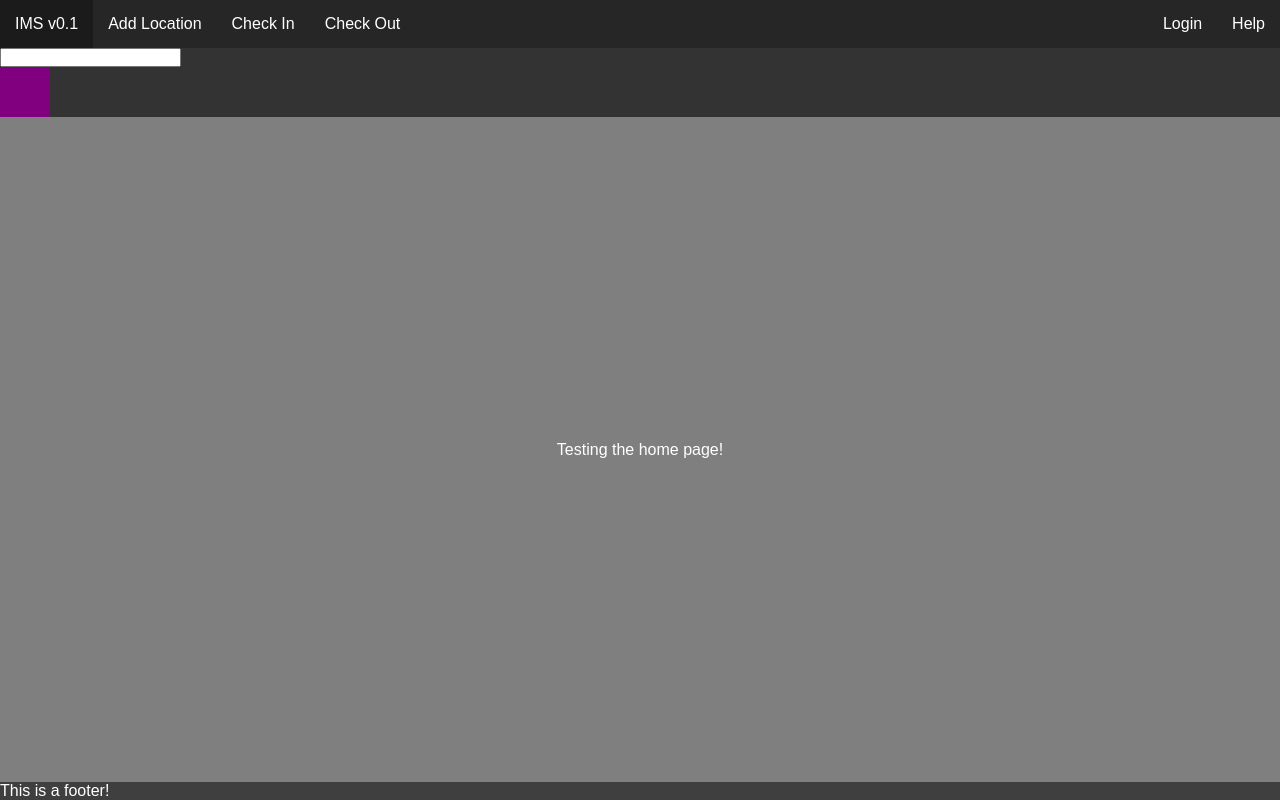
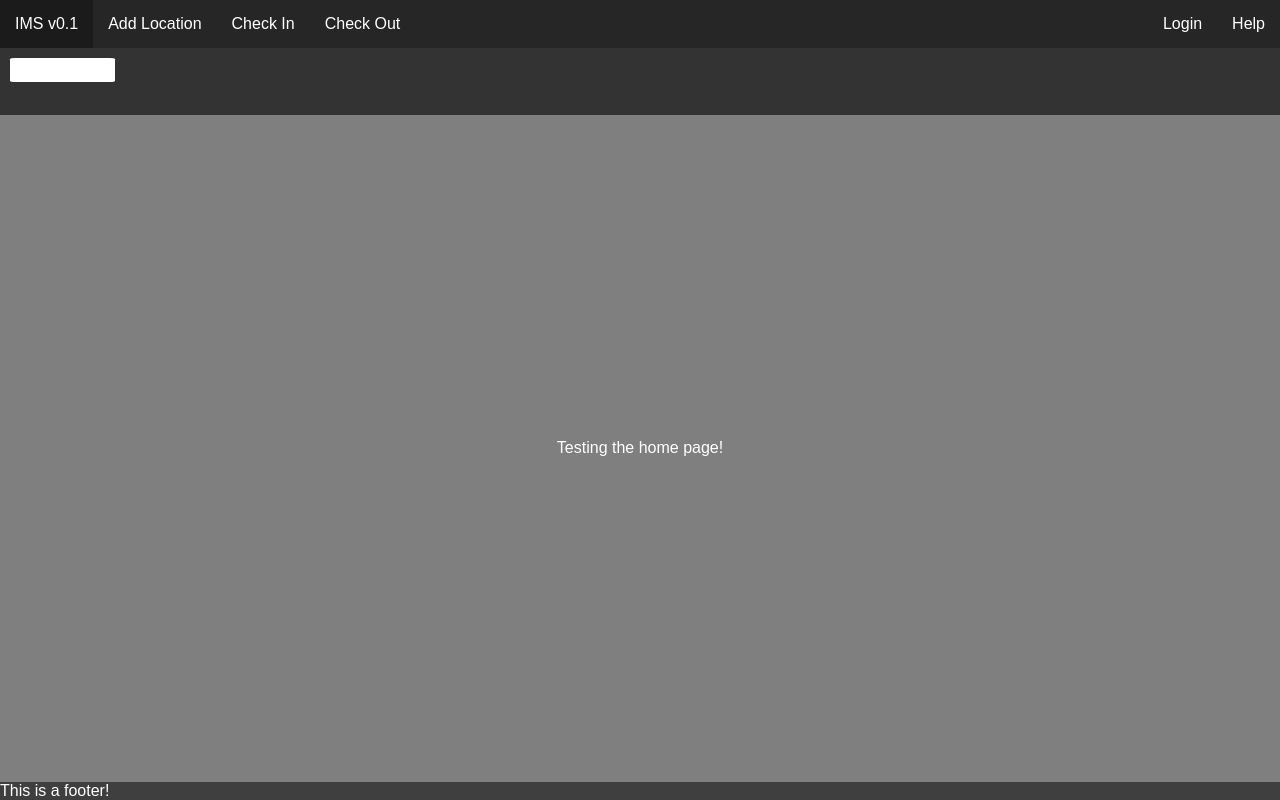
Before and after one commit to tbwilson89/IMS, a React (Create React App) app in the folder client/: page / in a window 1280 px wide. Built offline with nearby package versions, Linux system fonts and the light colour scheme.

Commit message:
custom input box

```diff
--- a/client/src/App.css
+++ b/client/src/App.css
@@ -63,19 +63,21 @@ input {
   cursor: pointer;
   transition: all .5s;
 }
-.thissucks {
-  height: 50px;
-  width: 50px;
-  background-color: purple;
-  /*animation: 1s dropnavhide 1s linear;*/
-}
-.thissucks:hover {
-  animation: 1s dropnavhide 1s linear;
+.input-box {
+  width: 100px;
+  height: 20px;
+  padding: 2px 0 2px 5px;
+  border-radius: 5%;
+  background-color: white;
+  color: black;
+  overflow: hidden;
+  white-space: nowrap;
 }
 .drop-down-nav {
+  display: inline-block;
   transform-origin: top;
   transition: 1s;
-  overflow: hidden;
+  padding: 10px;
 }
 .drop-down-nav.hide {
   /*transform: scaleY(0);*/
--- a/client/src/components/addlocation.js
+++ b/client/src/components/addlocation.js
@@ -12,7 +12,7 @@ export default class AddLocation extends Component {
   render(){
     return(
       <div className={'drop-down-nav ' + this.props.display}>
-          <span><input type='text'></input></span>
+        <div className='input-box' contenteditable='true'></div>
       </div>
     )
   }
--- a/client/src/router.js
+++ b/client/src/router.js
@@ -81,7 +81,6 @@ export default class Redirects extends Component {
           <div className={'secondary-nav '}>
             {/* {this.state.navdropdown} */}
             <AddLocation display={this.state.displaySecondary}/>
-            <div className='thissucks'></div>
           </div>
           <div className='main-content'>
             <div className='body'>
```
